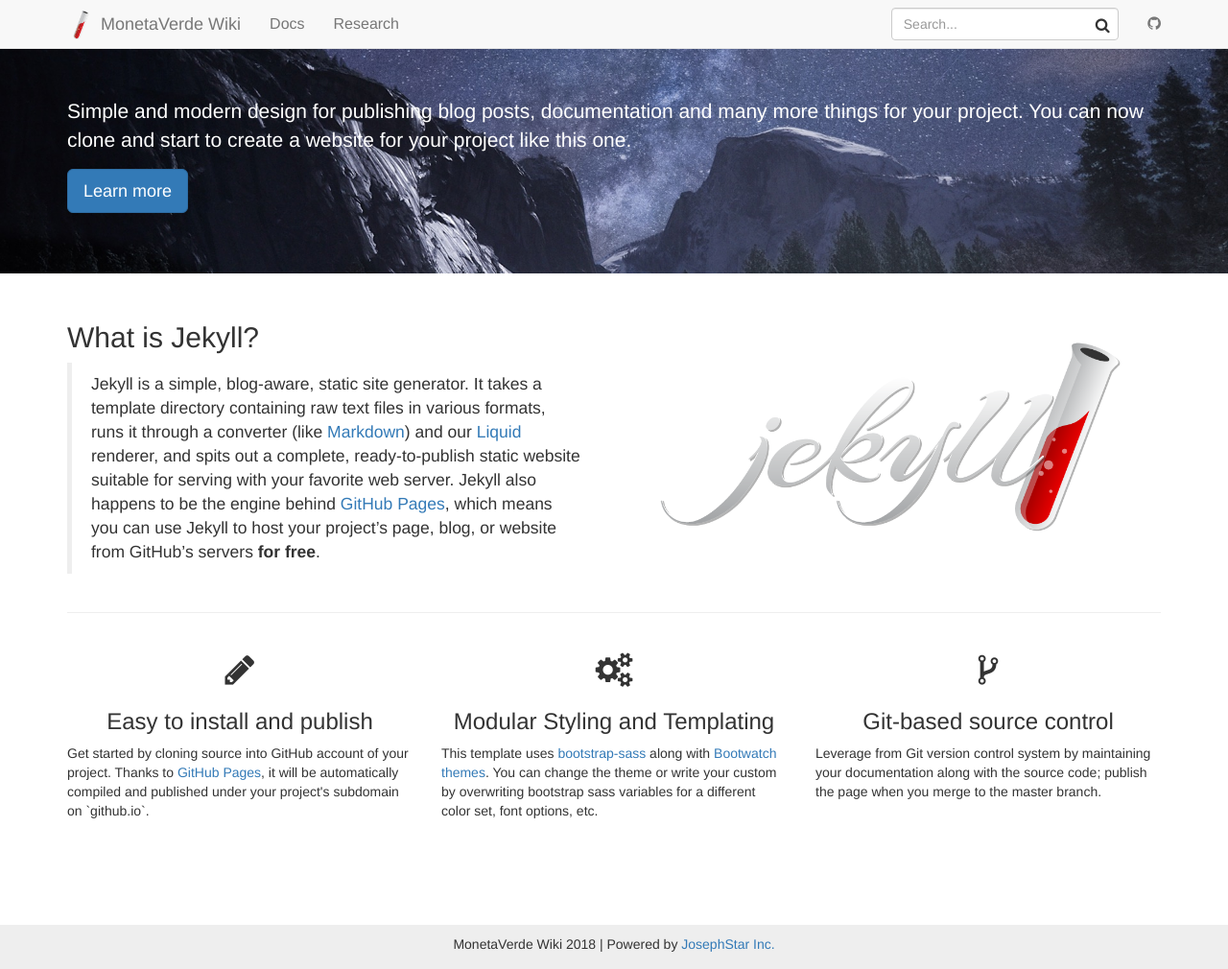
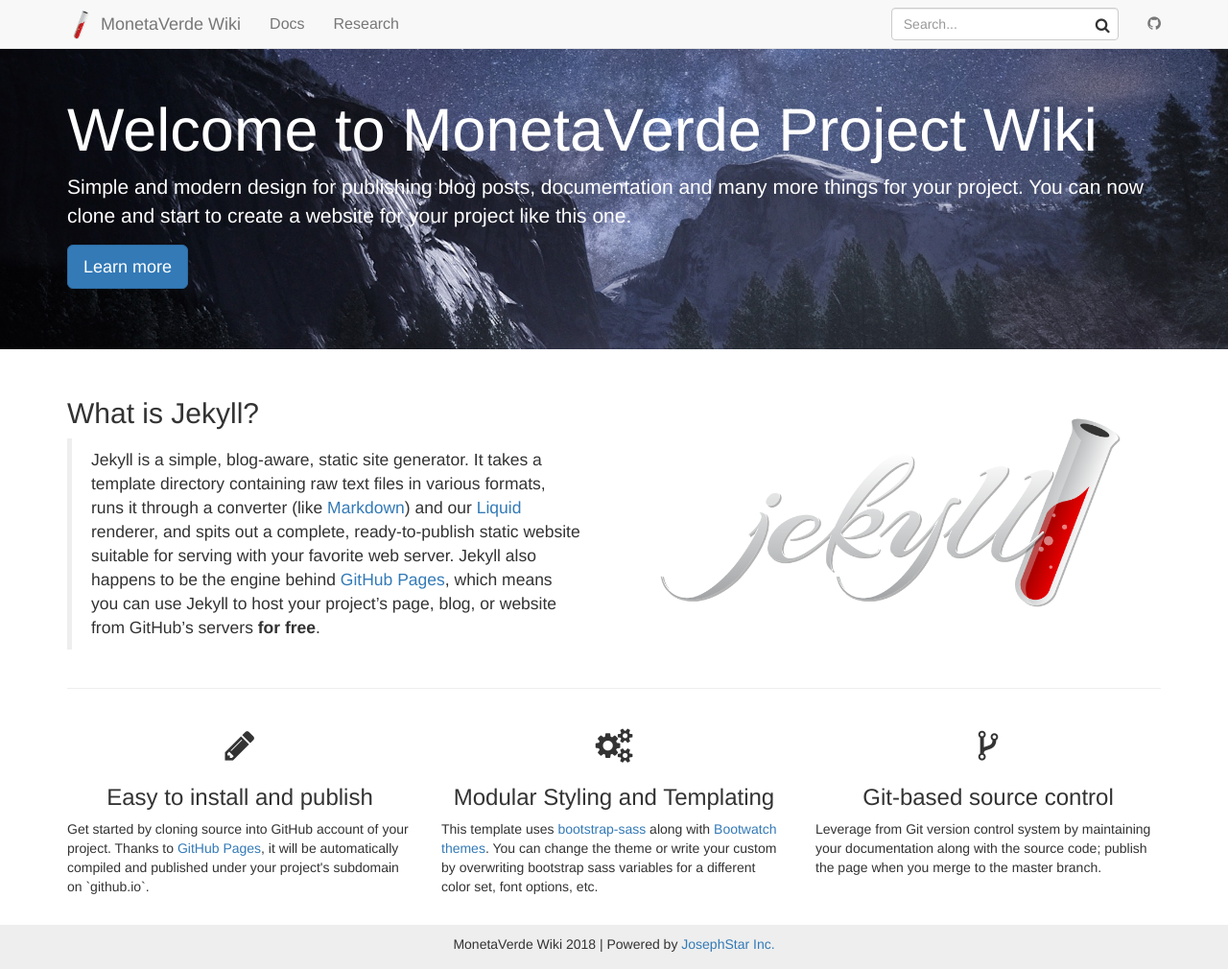
Before and after one commit to ammogcoder/www, a Jekyll site: the page built from index.html, in a window 1280 px wide and 1010 px high. Shown: the whole window at 96% size. Built offline with Jekyll 4.4.1, drawn with Linux system fonts in a browser that asks for light colours; nearby versions of some CDN libraries.

Commit message:
Update index.html

```diff
--- a/index.html
+++ b/index.html
@@ -4,7 +4,7 @@
 
 <div class="header-container jumbotron">
     <div class="container">
-        <h1>{{site.description.title}}</h1>
+        <h1>{{site.description-title}}</h1>
         <p>Simple and modern design for publishing blog posts, documentation and many more things for your project.
           You can now clone and start to create a website for your project like this one.</p>
         <p><a class="btn btn-primary btn-lg" href="{{ "/docs/home/" | prepend: site.baseurl }}" role="button">Learn more</a></p>
```
